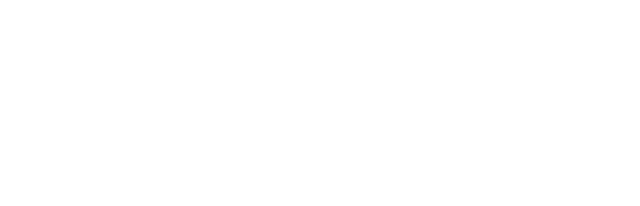
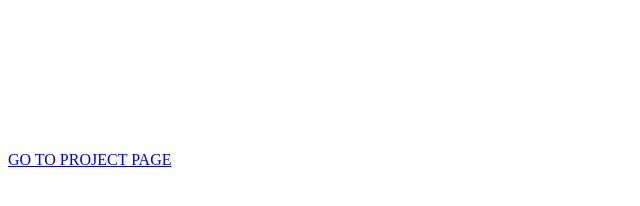
Before and after one commit to cagridemirtash/cagridemirtash.github.io, a plain HTML site: page index.html in a window 1280 px wide. Shown: the whole page, without its empty margins (0-640 px from the left). Drawn offline with Linux system fonts and the light colour scheme.

Commit message:
Update index.html

```diff
--- a/index.html
+++ b/index.html
@@ -11,6 +11,6 @@
     <div class="loader">
       <p class="temporary-text">Geliyor gelmekte olan...</p>
     </div>
-    <a href="./project/src/index.html"></a>
+    <a href="./project/src/index.html"> GO TO PROJECT PAGE </a>
   </body>
 </html>
```
